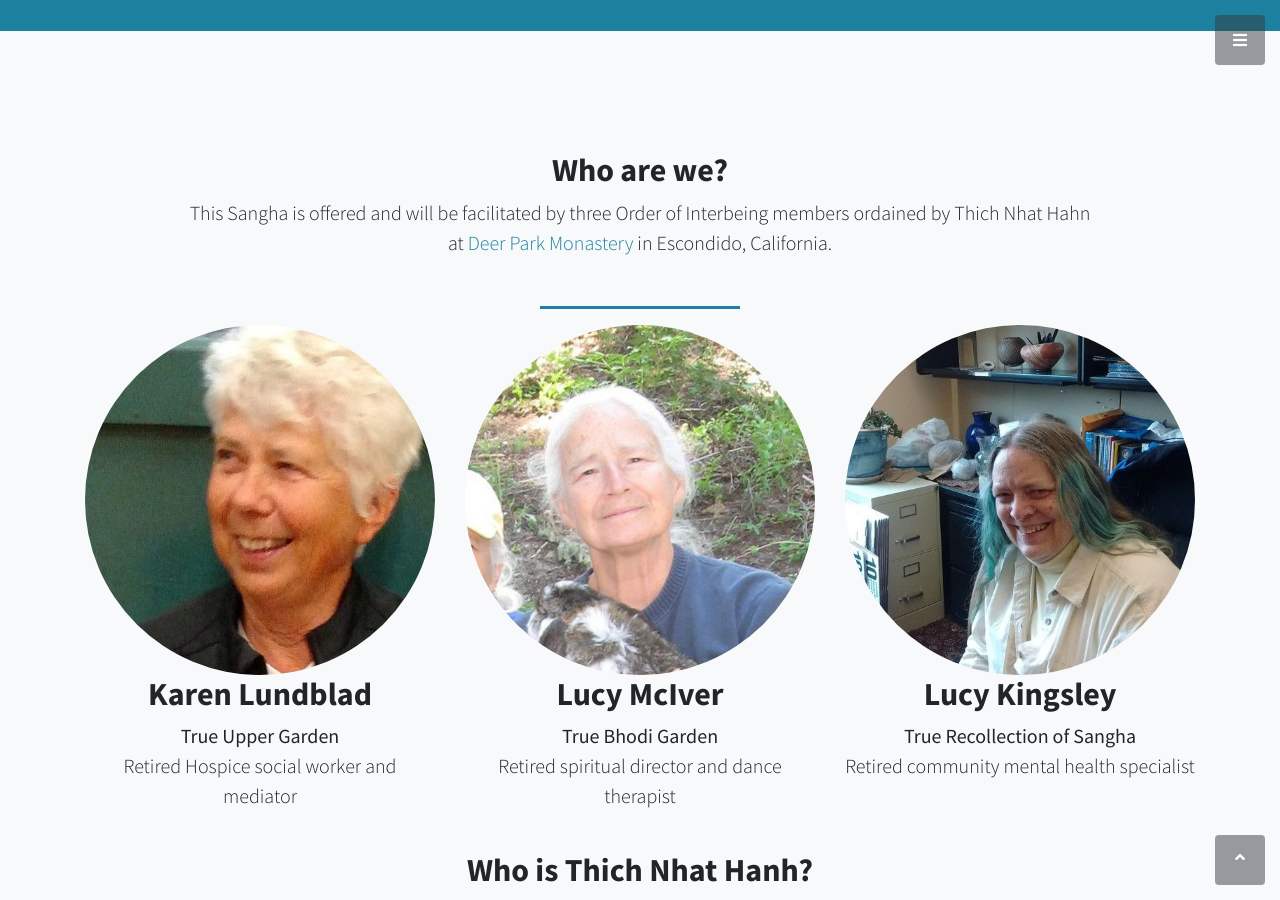
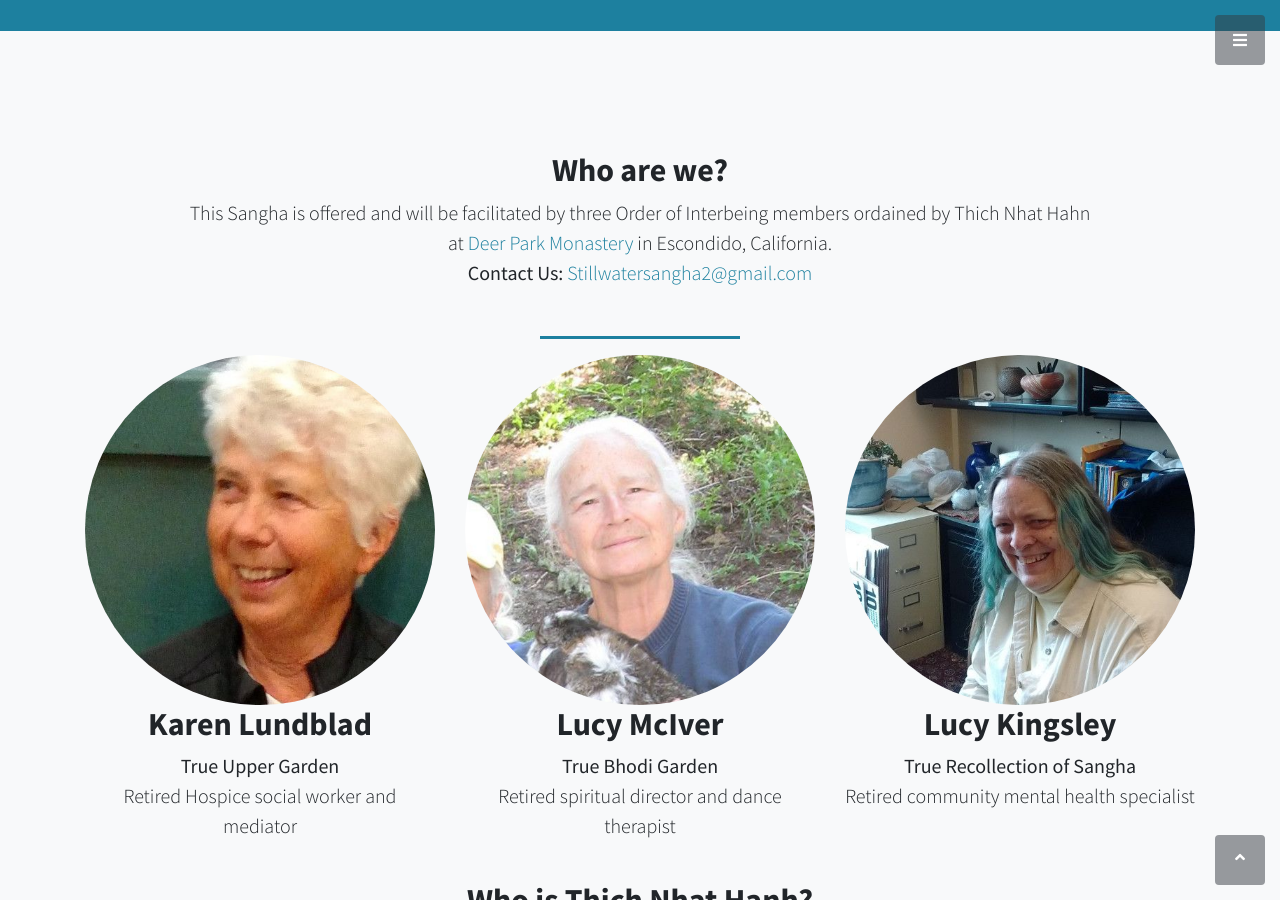
Before and after one commit to MROIS/eugene.mindful.community, a Jekyll site: the page built from index.html, in a window 1280 px wide and 900 px high, scrolled down 1915 px. Built offline with Jekyll 4.4.1, drawn with Linux system fonts in a browser that asks for light colours.

Commit message:
add email

```diff
--- a/index.html
+++ b/index.html
@@ -62,7 +62,7 @@ layout: home
     <div class="row">
       <div class="col-lg-10 mx-auto">
         <h2>Who are we?</h2>
-        <p class="lead mb-5">This Sangha is offered and will be facilitated by three Order of Interbeing members ordained by Thich Nhat Hahn at <a href="https://deerparkmonastery.org/">Deer Park Monastery</a> in Escondido, California.
+        <p class="lead mb-5">This Sangha is offered and will be facilitated by three Order of Interbeing members ordained by Thich Nhat Hahn at <a href="https://deerparkmonastery.org/">Deer Park Monastery</a> in Escondido, California.<br><strong>Contact Us:</strong> <a href="mailto:Stillwatersangha2@gmail.com">Stillwatersangha2@gmail.com</a>
         </p>
         <hr>
       </div>
```
